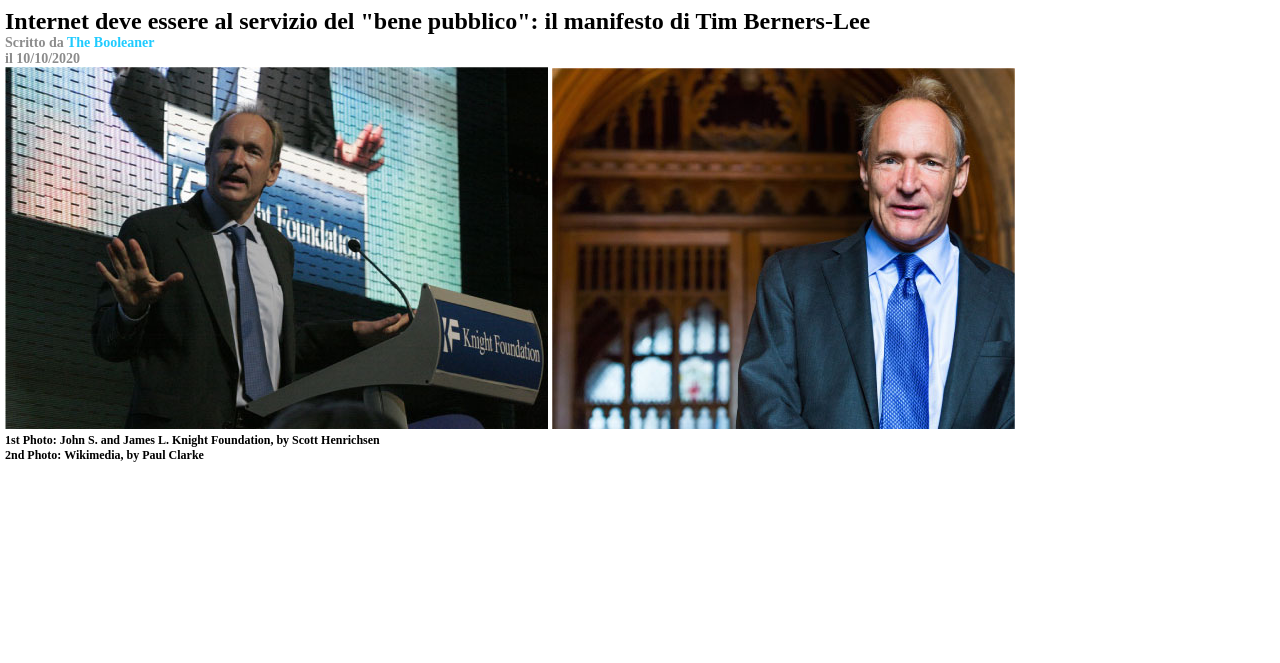
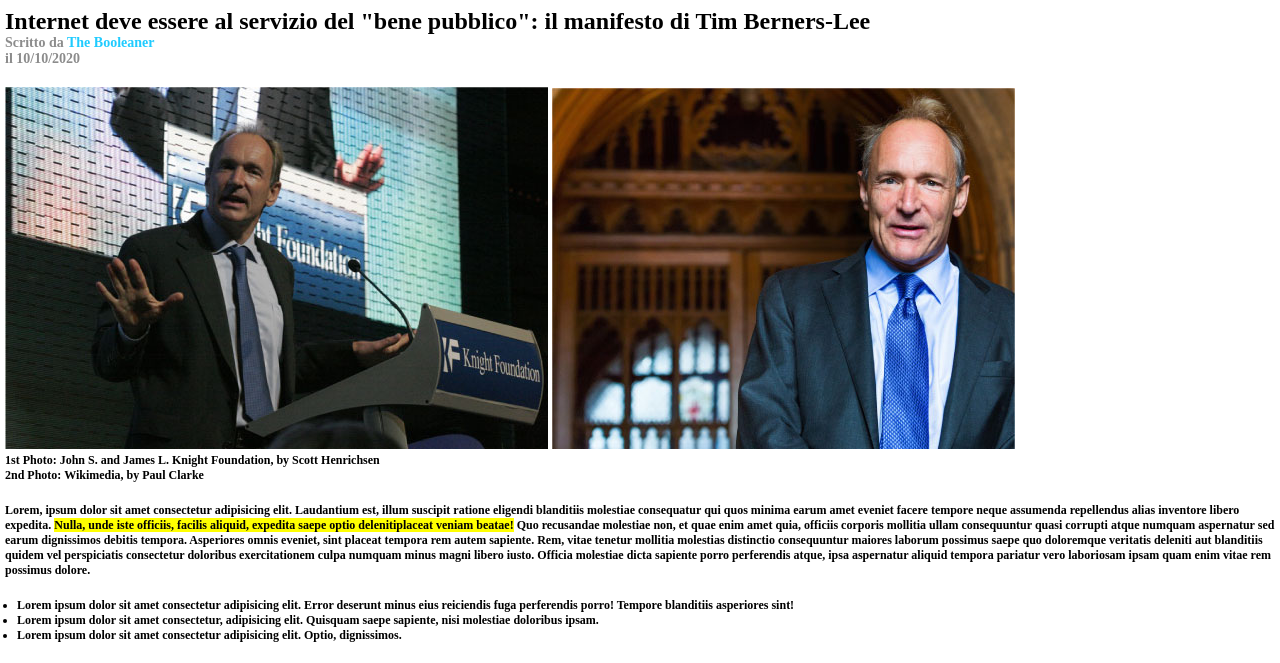
Before and after one commit to Devfrank94/html-css-booleaner, a plain HTML site: page index.html in a window 1280 px wide. Shown: the part 177-840 px from the top of the page. Before the commit the page ends 800 px from the top, so only its background shows below. Drawn offline with Linux system fonts and the light colour scheme.

Commit message:
add section text

```diff
--- a/css/style.css
+++ b/css/style.css
@@ -35,7 +35,17 @@ main{
   color: rgb(31, 203, 255);
 }
 
-p{
+/* stile sezione blocco testi */
+p,ul{
   font-size: 12px;
   font-weight: bold;
+  margin-bottom: 20px;
 }
+
+.text-highlighted{
+  background-color: yellow;
+}
+
+ul{
+  margin-left: 12px;
+}
--- a/index.html
+++ b/index.html
@@ -34,6 +34,19 @@
         2nd Photo: Wikimedia, by Paul Clarke
       </p>
     </section>
+    <!-- /titolo con credits ed immagini Tim -->
+
+    <!-- sezione blocco testi -->
+    <section>
+    <p>
+      Lorem, ipsum dolor sit amet consectetur adipisicing elit. Laudantium est, illum suscipit ratione eligendi blanditiis molestiae consequatur qui quos minima earum amet eveniet facere tempore neque assumenda repellendus alias inventore libero expedita. <span class="text-highlighted">Nulla, unde iste officiis, facilis aliquid, expedita saepe optio delenitiplaceat veniam beatae!</span> Quo recusandae molestiae non, et quae enim amet quia, officiis corporis mollitia ullam consequuntur quasi corrupti atque numquam aspernatur sed earum dignissimos debitis tempora. Asperiores omnis eveniet, sint placeat tempora rem autem sapiente. Rem, vitae tenetur mollitia molestias distinctio consequuntur maiores laborum possimus saepe quo doloremque veritatis deleniti aut blanditiis quidem vel perspiciatis consectetur doloribus exercitationem culpa numquam minus magni libero iusto. Officia molestiae dicta sapiente porro perferendis atque, ipsa aspernatur aliquid tempora pariatur vero laboriosam ipsam quam enim vitae rem possimus dolore.
+    </p>
+
+    <ul>
+      <li>Lorem ipsum dolor sit amet consectetur adipisicing elit. Error deserunt minus eius reiciendis fuga perferendis porro! Tempore blanditiis asperiores sint!</li>
+      <li>Lorem ipsum dolor sit amet consectetur, adipisicing elit. Quisquam saepe sapiente, nisi molestiae doloribus ipsam.</li>
+      <li>Lorem ipsum dolor sit amet consectetur adipisicing elit. Optio, dignissimos.</li>
+    </ul>
 
 
 
@@ -41,8 +54,7 @@
 
 
 
-
-
+    </section>
 
 
 
```
